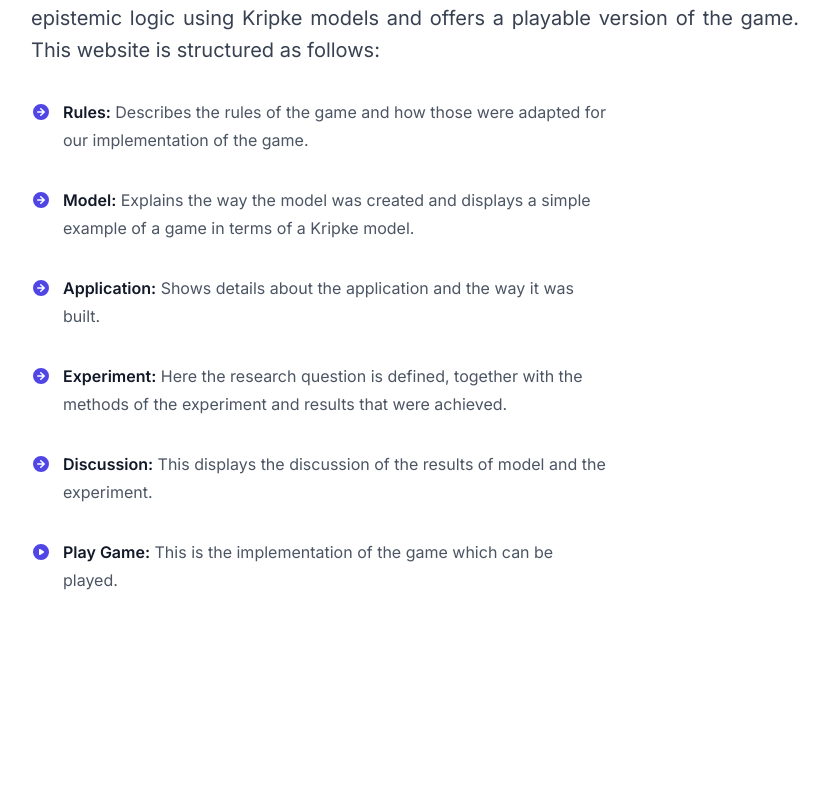
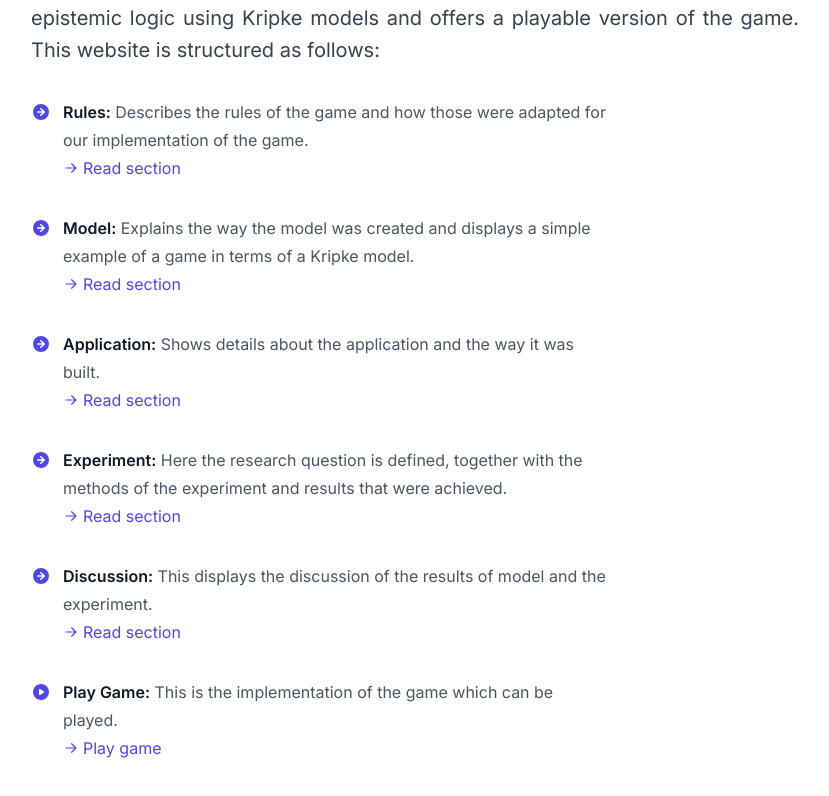
Before and after one commit to koole/quartets-web, a Next.js app: page / in a window 1280 px wide. Shown: the part 718-1514 px from the top of the page, without its empty margins (225-1054 px from the left). Before the commit the page ends 1440 px from the top, so only its background shows below. Built offline with nearby package versions, Linux system fonts and the light colour scheme.

Commit message:
Update readme

```diff
--- a/src/app/application/page.tsx
+++ b/src/app/application/page.tsx
@@ -17,13 +17,24 @@ export default function Home() {
             Application
           </h1>
           <p className="mt-6 text-xl leading-8">
-          For this project, an interactive web application was created using JavaScript to model a game of Quartets.
-          This model includes the ability for a human player to play against two other AI opponents, or have three AI's play against each other.
-          It is possible to change the strategies of the AI opponents if one wants to see how it feels to play against, or replicate the experiment with three AI's as done in the experiment section of this website.
+            For this project, an interactive web application was created using
+            JavaScript to model a game of Quartets. This model includes the
+            ability for a human player to play against two other AI opponents,
+            or have three AI's play against each other. It is possible to change
+            the strategies of the AI opponents if one wants to see how it feels
+            to play against, or replicate the experiment with three AI's as done
+            in the experiment section of this website.
           </p>
           <p className="mt-6">
-          This web application was built using Javascript without any additional dependencies.
-          The full source code of the experiment can be found on GitHub at: LINK
+            This web application was built using Javascript without any
+            additional dependencies. The full source code of the experiment can
+            be found on GitHub at:{" "}
+            <a
+              href="https://github.com/koole/quartets-web"
+              className="text-indigo-600 hover:text-indigo-500"
+            >
+              github.com/koole/quartets-web
+            </a>
           </p>
         </div>
       </div>
--- a/src/app/page.tsx
+++ b/src/app/page.tsx
@@ -6,6 +6,7 @@ import Navigation from '../components/Nav';
 import Game from './game/Game';
 import {
   ArrowRightCircleIcon,
+  ArrowRightIcon,
   PlayCircleIcon
 } from "@heroicons/react/20/solid";
 
@@ -35,6 +36,13 @@ export default function Home() {
               <span>
                 <strong className="font-semibold text-gray-900">Rules:</strong>{" "}
                 Describes the rules of the game and how those were adapted for our implementation of the game.
+                <a href="/rules" className="text-indigo-600 hover:text-indigo-500 flex">
+                  <ArrowRightIcon
+                    className="mt-1.5 h-4 w-4 flex-none text-indigo-600 mr-1"
+                    aria-hidden="true"
+                    />
+                  {" "}Read section
+                </a>
               </span>
             </li>
             <li className="flex gap-x-3">
@@ -45,6 +53,13 @@ export default function Home() {
               <span>
                 <strong className="font-semibold text-gray-900">Model:</strong>{" "}
                 Explains the way the model was created and displays a simple example of a game in terms of a Kripke model.
+                <a href="/model" className="text-indigo-600 hover:text-indigo-500 flex">
+                  <ArrowRightIcon
+                    className="mt-1.5 h-4 w-4 flex-none text-indigo-600 mr-1"
+                    aria-hidden="true"
+                    />
+                  {" "}Read section
+                </a>
               </span>
             </li>
             <li className="flex gap-x-3">
@@ -55,6 +70,13 @@ export default function Home() {
               <span>
                 <strong className="font-semibold text-gray-900">Application:</strong>{" "}
                 Shows details about the application and the way it was built.
+                <a href="/application" className="text-indigo-600 hover:text-indigo-500 flex">
+                  <ArrowRightIcon
+                    className="mt-1.5 h-4 w-4 flex-none text-indigo-600 mr-1"
+                    aria-hidden="true"
+                    />
+                  {" "}Read section
+                </a>
               </span>
             </li>
             <li className="flex gap-x-3">
@@ -66,6 +88,13 @@ export default function Home() {
                 <strong className="font-semibold text-gray-900">Experiment:</strong>{" "}
                 Here the research question is defined, together with the methods of the experiment and results
                 that were achieved.
+                <a href="/experiment" className="text-indigo-600 hover:text-indigo-500 flex">
+                  <ArrowRightIcon
+                    className="mt-1.5 h-4 w-4 flex-none text-indigo-600 mr-1"
+                    aria-hidden="true"
+                    />
+                  {" "}Read section
+                </a>
               </span>
             </li>
             <li className="flex gap-x-3">
@@ -76,6 +105,13 @@ export default function Home() {
               <span>
                 <strong className="font-semibold text-gray-900">Discussion:</strong>{" "}
                 This displays the discussion of the results of model and the experiment.
+                <a href="/discussion" className="text-indigo-600 hover:text-indigo-500 flex">
+                  <ArrowRightIcon
+                    className="mt-1.5 h-4 w-4 flex-none text-indigo-600 mr-1"
+                    aria-hidden="true"
+                    />
+                  {" "}Read section
+                </a>
               </span>
             </li>
             <li className="flex gap-x-3">
@@ -86,6 +122,13 @@ export default function Home() {
               <span>
                 <strong className="font-semibold text-gray-900">Play Game:</strong>{" "}
                 This is the implementation of the game which can be played.
+                <a href="/game" className="text-indigo-600 hover:text-indigo-500 flex">
+                  <ArrowRightIcon
+                    className="mt-1.5 h-4 w-4 flex-none text-indigo-600 mr-1"
+                    aria-hidden="true"
+                    />
+                  {" "}Play game
+                </a>
               </span>
             </li>
           </ul>
```
Also changed, not shown: 1 other file (tests, documents, lock files or other folders).
